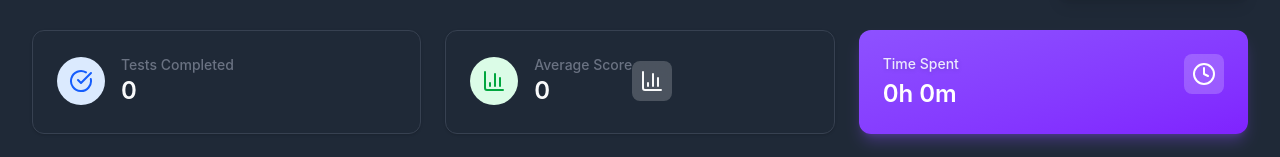
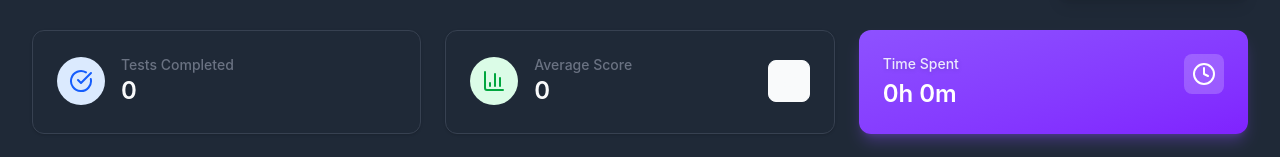
Before and after one commit to Aditya1wp/test, a React (Vite) app: page /home in a window 1280 px wide. Shown: the part 153-310 px from the top of the page. Built offline with nearby package versions, Linux system fonts and the light colour scheme; no server answers; the database is empty; sample sign-in values are in the browser's storage.

Commit message:
style: fix alignment of Average Score card icon

```diff
--- a/src/pages/Dashboard.jsx
+++ b/src/pages/Dashboard.jsx
@@ -139,6 +139,7 @@ const Dashboard = ({ isDark, toggleTheme, user, setUser }) => {
           </div>
         </div>
         <div className="bg-panel rounded-xl shadow-sm p-6 border border-main">
+          <div className="flex justify-between items-center">
             <div className="flex items-center">
               <div className="p-3 rounded-full bg-green-100 text-green-600 dark:bg-green-900/30 dark:text-green-400">
                 <BarChart3 className="h-6 w-6" />
@@ -147,8 +148,9 @@ const Dashboard = ({ isDark, toggleTheme, user, setUser }) => {
                 <p className="text-sm font-medium text-gray-500 dark:text-gray-400">Average Score</p>
                 <p className="text-2xl font-semibold">{stats.avgScore}</p>
               </div>
-            <div className="p-2 bg-white/20 rounded-lg backdrop-blur-sm">
-              <BarChart3 className="h-6 w-6" />
+            </div>
+            <div className="p-2 bg-gray-50 dark:bg-gray-800/50 rounded-lg backdrop-blur-sm border border-main/50">
+              <BarChart3 className="h-6 w-6 opacity-40" />
             </div>
           </div>
         </div>
```
Lines whose indentation alone changed are shown as unchanged.
